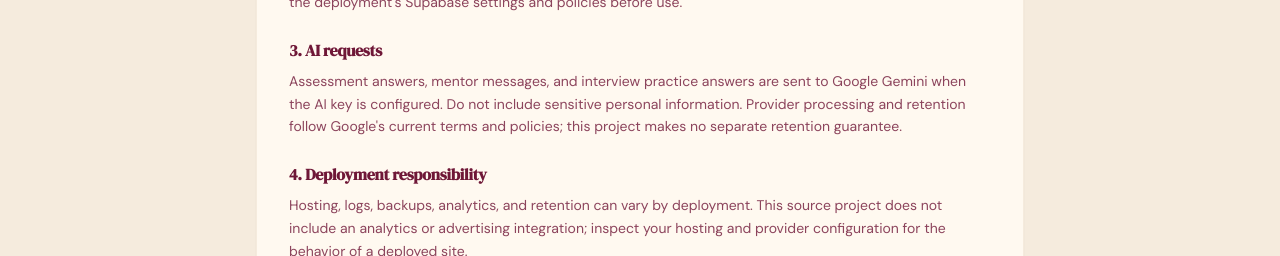
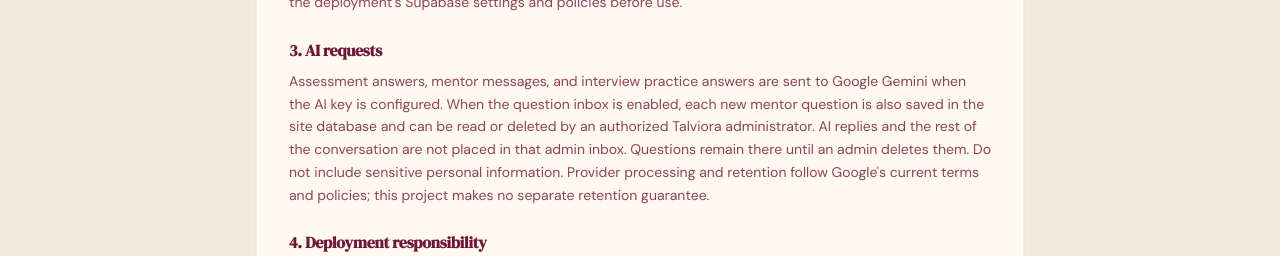
Before and after one commit to adnn-debug/talviora-tech-complete, a Next.js app: page /privacy in a window 1280 px wide. Shown: the part 427-683 px from the top of the page. Built offline with nearby package versions, Linux system fonts and the light colour scheme; no server answers; a web font is replaced by a local one.

Commit message:
Document admin visibility of mentor questions

```diff
--- a/app/privacy/page.tsx
+++ b/app/privacy/page.tsx
@@ -30,7 +30,7 @@
         <section className="space-y-2">
           <h2 className="font-display-serif font-bold text-base text-[var(--color-burgundy)]">3. AI requests</h2>
           <p>
-            Assessment answers, mentor messages, and interview practice answers are sent to Google Gemini when the AI key is configured. Do not include sensitive personal information. Provider processing and retention follow Google's current terms and policies; this project makes no separate retention guarantee.
+            Assessment answers, mentor messages, and interview practice answers are sent to Google Gemini when the AI key is configured. When the question inbox is enabled, each new mentor question is also saved in the site database and can be read or deleted by an authorized Talviora administrator. AI replies and the rest of the conversation are not placed in that admin inbox. Questions remain there until an admin deletes them. Do not include sensitive personal information. Provider processing and retention follow Google's current terms and policies; this project makes no separate retention guarantee.
           </p>
         </section>
 
```
